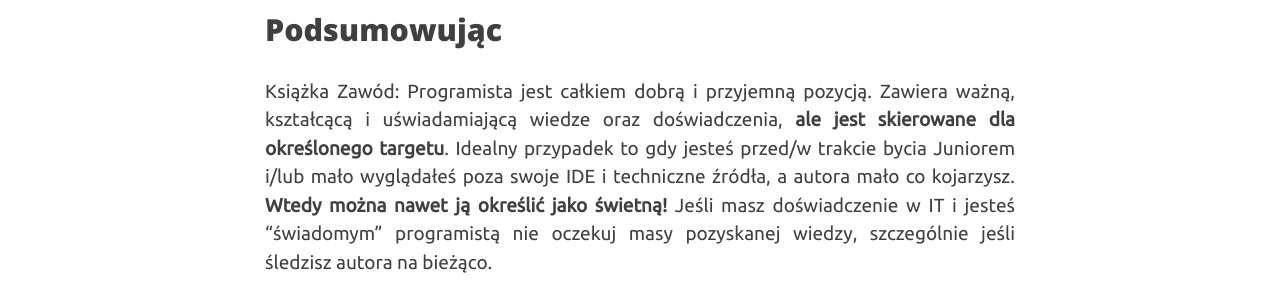
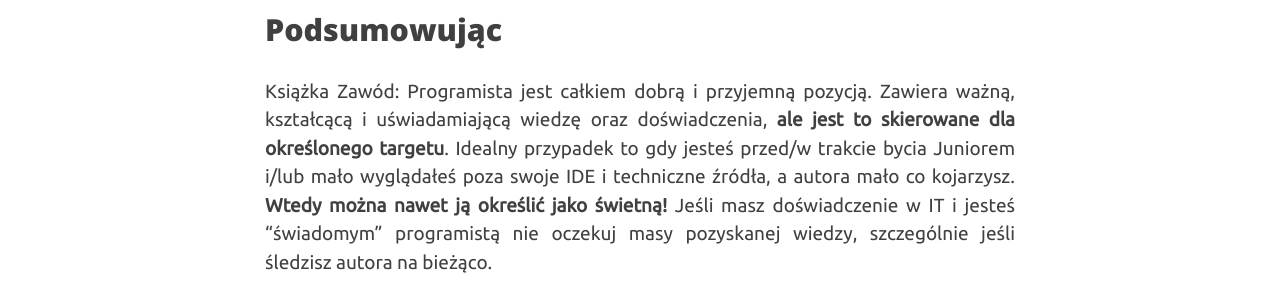
Before and after one commit to C0deboy/devcave, a Jekyll site: the page built from _posts/Recenzje/2017-12-5-recenzja-ksiazki-zawod-programista-maciej-aniserowicz.markdown, in a window 1280 px wide and 900 px high, scrolled down 6059 px. Shown: the part 222-522 px from the top of the window. Built offline with Jekyll 4.4.1, drawn with Linux system fonts in a browser that asks for light colours; comment, search, counter and statistics services are not loaded; the table of contents is made by our own code.

Commit message:
fixed link

```diff
--- a/_posts/Recenzje/2017-12-5-recenzja-ksiazki-zawod-programista-maciej-aniserowicz.markdown
+++ b/_posts/Recenzje/2017-12-5-recenzja-ksiazki-zawod-programista-maciej-aniserowicz.markdown
@@ -53,7 +53,7 @@
 
  Poza tym można przeczytać o kilku kluczowych i kształcących błędach autora, które popełnił podczas swojej kariery, ale jeśli śledzisz go w miarę na bieżąco, to już je słyszałeś.
 
- **I tu ku refleksji** - może gdyby Maciej określił dokładniej target, a nie zapewniał, że książka jest dla każdego programisty, to negatywnych opinii i ludzi, którzy poczuli, że zmarnowali pieniądze (trochę [tego](https://lubimyczytac.pl/ksiazka/4812210/zawod-programista#reviews) jest), byłoby dużo mniej? **Bo książka jest naprawdę wartościowa, ale dla targetu, który określiłem na początku.** No ale z drugiej strony może też byłoby dużo mniej zysku...
+ **I tu ku refleksji** - może gdyby Maciej określił dokładniej target, a nie zapewniał, że książka jest dla każdego programisty, to negatywnych opinii i ludzi, którzy poczuli, że zmarnowali pieniądze (trochę [tego](http://lubimyczytac.pl/ksiazka/4812210/zawod-programista#reviews) jest), byłoby dużo mniej? **Bo książka jest naprawdę wartościowa, ale dla targetu, który określiłem na początku.** No ale z drugiej strony może też byłoby dużo mniej zysku...
 
  Swoją drogą bardzo dużo mówi spis treści, więc mniej więcej było wiadomo czego można się spodziewać.
 
@@ -87,4 +87,4 @@
 
 # Podsumowując
 
-Książka Zawód: Programista jest całkiem dobrą i przyjemną pozycją. Zawiera ważną, kształcącą i uświadamiającą wiedze oraz doświadczenia, **ale jest skierowane dla określonego targetu**. Idealny przypadek to gdy jesteś przed/w trakcie bycia Juniorem i/lub mało wyglądałeś poza swoje IDE i techniczne źródła, a autora mało co kojarzysz. **Wtedy można nawet ją określić jako świetną!** Jeśli masz doświadczenie w IT i jesteś "świadomym" programistą nie oczekuj masy pozyskanej wiedzy, szczególnie jeśli śledzisz autora na bieżąco.
+Książka Zawód: Programista jest całkiem dobrą i przyjemną pozycją. Zawiera ważną, kształcącą i uświadamiającą wiedzę oraz doświadczenia, **ale jest to skierowane dla określonego targetu**. Idealny przypadek to gdy jesteś przed/w trakcie bycia Juniorem i/lub mało wyglądałeś poza swoje IDE i techniczne źródła, a autora mało co kojarzysz. **Wtedy można nawet ją określić jako świetną!** Jeśli masz doświadczenie w IT i jesteś "świadomym" programistą nie oczekuj masy pozyskanej wiedzy, szczególnie jeśli śledzisz autora na bieżąco.
```
Also changed, not shown: 2 other files.
